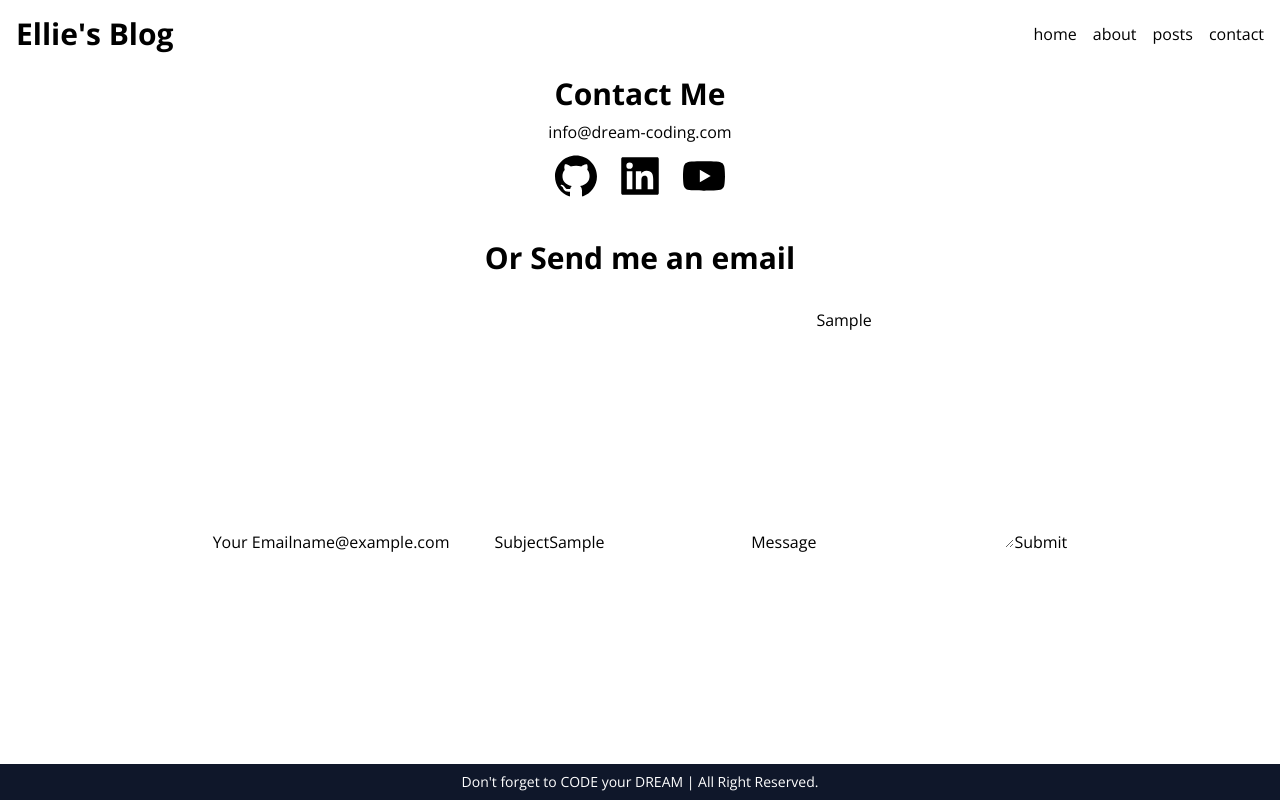
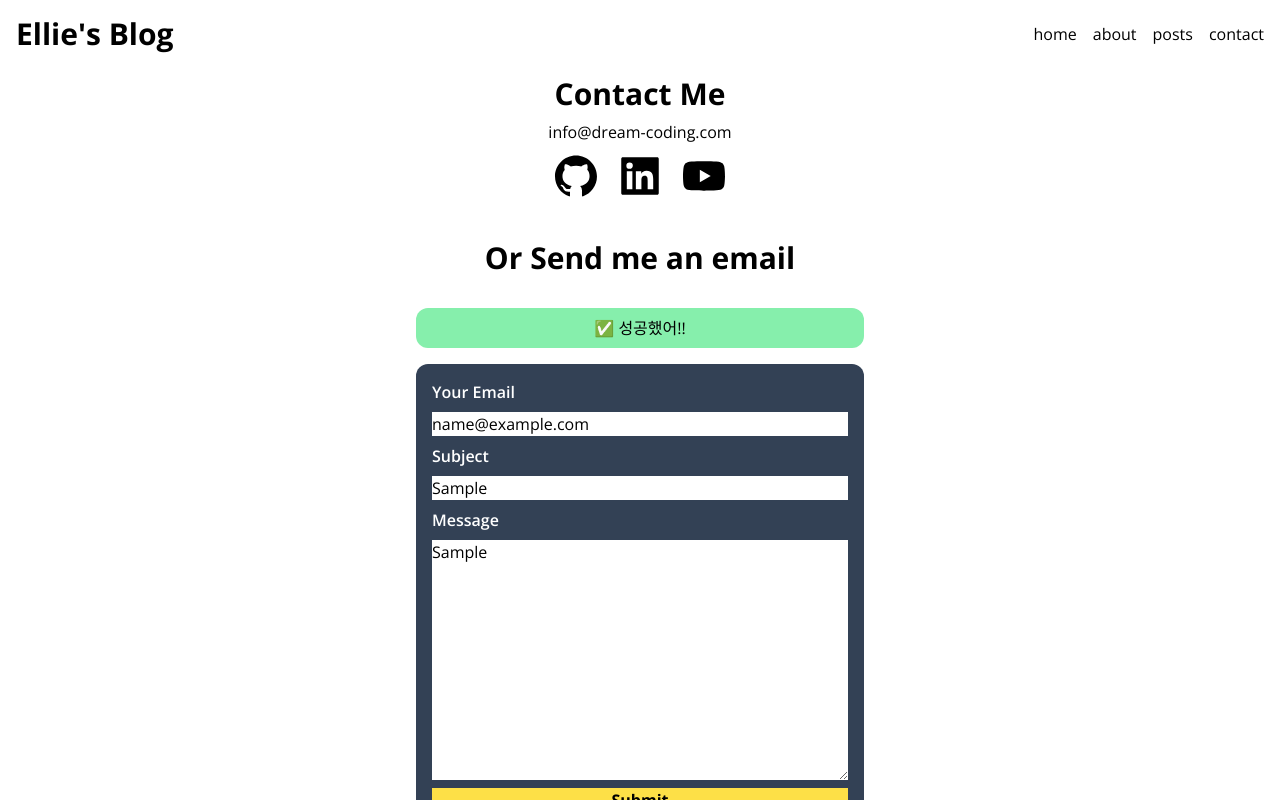
Before and after one commit to k2core/nextjs004, a Next.js app: page /contact in a window 1280 px wide. Both pictures are taken after typing "name@example.com", "Sample", "Sample" into the empty fields and a click on the button "Submit". Built offline with nearby package versions, Linux system fonts and the light colour scheme.

Commit message:
정보, 연락 페이지(3) - 배너 (완성)
연락 폼까지만 완성이고,
이후 메일을 보내는 개발을 해야한다.
메일은 서버에서 보낸다.

Changes to be committed:
new file:   src/components/Banner.tsx
modified:   src/components/ContactForm.tsx

```diff
--- /dev/null
+++ b/src/components/Banner.tsx
@@ -0,0 +1,22 @@
+export type BannerData = {
+  message: string;
+  state: "success" | "error";
+};
+
+export default function Banner({
+  banner: { message, state },
+}: {
+  banner: BannerData;
+}) {
+  const isSuccess = state === "success";
+  const icon = isSuccess ? "✅" : "🔥";
+  return (
+    <p
+      className={`p-2 rounded-xl w-full text-center ${
+        isSuccess ? "bg-green-300" : "bg-red-300"
+      }`}
+    >
+      {`${icon} ${message}`}
+    </p>
+  );
+}
--- a/src/components/ContactForm.tsx
+++ b/src/components/ContactForm.tsx
@@ -1,6 +1,7 @@
 "use client";
 
 import { ChangeEvent, FormEvent, useState } from "react";
+import Banner, { BannerData } from "./Banner";
 
 type Form = {
   from: string;
@@ -14,6 +15,8 @@ export default function ContactForm() {
     subject: "",
     message: "",
   });
+  const [banner, setBanner] = useState<BannerData | null>(null);
+
   const onChange = (e: ChangeEvent<HTMLInputElement | HTMLTextAreaElement>) => {
     const { name, value } = e.target;
     setForm((prev) => ({ ...prev, [name]: value }));
@@ -22,12 +25,22 @@ export default function ContactForm() {
   const onSubmit = (e: FormEvent<HTMLFormElement>) => {
     e.preventDefault();
     console.log(form);
+    setBanner({ message: "성공했어!!", state: "success" });
+    setTimeout(() => {
+      setBanner(null);
+    }, 3000);
   };
 
   return (
-    <>
-      <form onSubmit={onSubmit}>
-        <label htmlFor="from">Your Email</label>
+    <section className="w-full max-w-md">
+      {banner && <Banner banner={banner} />}
+      <form
+        onSubmit={onSubmit}
+        className="w-full flex flex-col gap-2 my-4 p-4 bg-slate-700 rounded-xl"
+      >
+        <label htmlFor="from" className="font-semibold text-white">
+          Your Email
+        </label>
         <input
           type="email"
           id="from"
@@ -37,7 +50,9 @@ export default function ContactForm() {
           value={form.from}
           onChange={onChange}
         />
-        <label htmlFor="subject">Subject</label>
+        <label htmlFor="subject" className="font-semibold text-white">
+          Subject
+        </label>
         <input
           type="text"
           id="subject"
@@ -46,7 +61,9 @@ export default function ContactForm() {
           value={form.subject}
           onChange={onChange}
         />
-        <label htmlFor="message">Message</label>
+        <label htmlFor="message" className="font-semibold text-white">
+          Message
+        </label>
         <textarea
           rows={10}
           id="message"
@@ -55,8 +72,10 @@ export default function ContactForm() {
           value={form.message}
           onChange={onChange}
         />
-        <button>Submit</button>
+        <button className="bg-yellow-300 text-black font-bold hover:bg-yellow-400">
+          Submit
+        </button>
       </form>
-    </>
+    </section>
   );
 }
```
